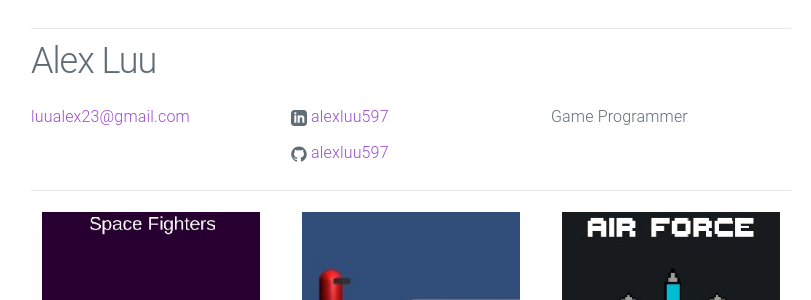
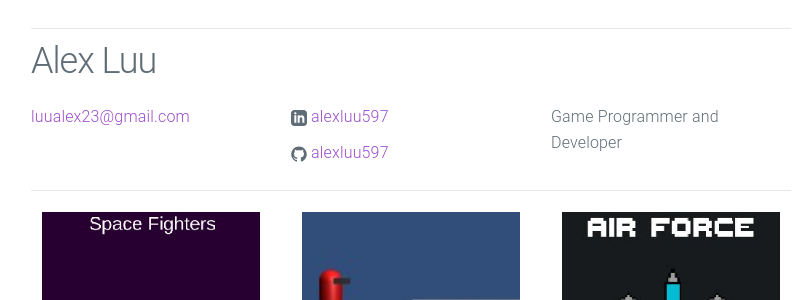
Before and after one commit to alexluu597/alexluu597.github.io, a Jekyll site: the page built from index.html, in a window 1280 px wide. Shown: the part 208-508 px from the top of the page, without its empty margins (229-1040 px from the left). Built offline with Jekyll 4.4.1, drawn with Linux system fonts in a browser that asks for light colours.

Commit message:
Update _config.yml

```diff
--- a/_config.yml
+++ b/_config.yml
@@ -2,7 +2,7 @@
 title: Alex Luu
 email: luualex23@gmail.com
 description: > # keep this and put description below
-  Game Programmer
+  Game Programmer and Developer
 url: "https://alexluu597.github.io" # the base hostname & protocol for your site
 linkedin_url: "https://www.linkedin.com/in/alex-luu-71343725a"
 github_username: alexluu597
```
